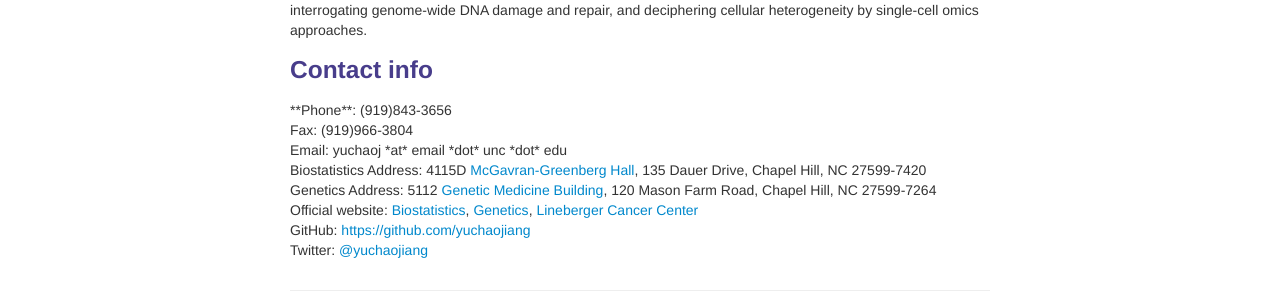
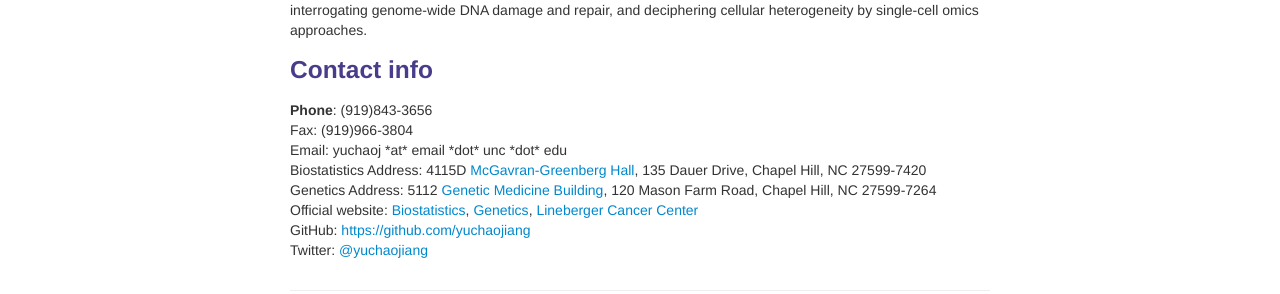
Before and after one commit to yuchaojiang/yuchaojiang.github.io, a Jekyll site: the page built from index.md, in a window 1280 px wide. Shown: the part 572-866 px from the top of the page. Built offline with Jekyll 4.4.1, drawn with Linux system fonts in a browser that asks for light colours.

```diff
--- a/index.md
+++ b/index.md
@@ -27,7 +27,7 @@ The Jiang Lab’s primary research interests lie in statistical modeling and met
 
 <div class="container">
     <div class="row-fluid">
-            **Phone**: (919)843-3656<br/>
+            <b>Phone</b>: (919)843-3656<br/>
             Fax: (919)966-3804<br/>
             Email: yuchaoj *at* email *dot* unc *dot* edu<br/>
             Biostatistics Address:   4115D <a href="https://www.google.com/maps/place/Department+of+Biostatistics/@35.9061903,-79.0566287,17z/data=!4m13!1m7!3m6!1s0x89acc2e599b51fbd:0x5ccfa4e0f5264ef1!2sMcGavran-Greenberg+Hall,+Chapel+Hill,+NC+27516!3b1!8m2!3d35.9058418!4d-79.0545303!3m4!1s0x0:0x6abad7990ead6ae1!8m2!3d35.9061318!4d-79.0543583">McGavran-Greenberg Hall</a>, 135 Dauer Drive, Chapel Hill, NC 27599-7420<br/>
```
